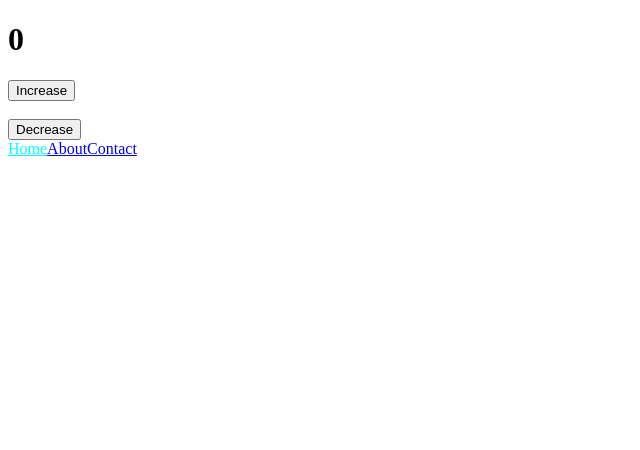
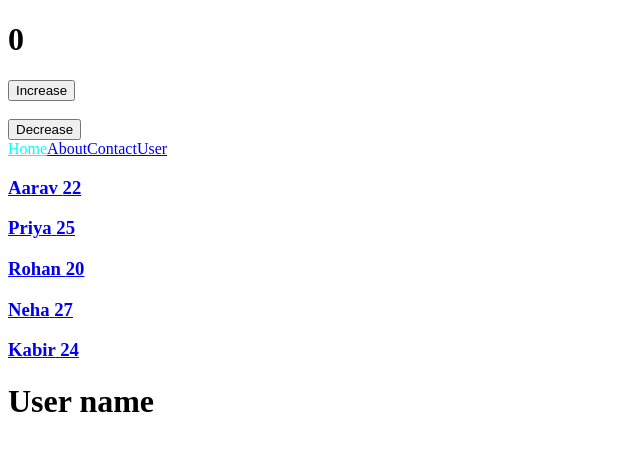
Before and after one commit to elev200806-crypto/React_Final_Thruster, a React (Vite) app in the folder reactRouterAdv/: page /user in a window 1280 px wide. Shown: the top 450 px of the page, without its empty margins (0-640 px from the left). Built offline with nearby package versions, Linux system fonts and the light colour scheme.

Commit message:
Dynamic Routing Completed

```diff
--- a/reactRouterAdv/src/App.jsx
+++ b/reactRouterAdv/src/App.jsx
@@ -4,6 +4,8 @@ import Home from "../../reactRouterDOM/src/pages/home";
 import About from "../../reactRouterDOM/src/pages/about";
 import Contact from "../../reactRouterDOM/src/pages/contact";
 import Navbar from "./components/Navbar";
+import User from "./pages/user";
+import Dynamic from "./pages/Dynamic";
 
 
 
@@ -38,6 +40,8 @@ const App = ()=>{
             <Route path="/home" element={<Home/>} />
             <Route path="/abouts" element={<About/>}/>
             <Route path="/contacts" element={<Contact/>}/>
+            <Route path="/user" element={<User/>}/>
+            <Route path="/user/:id" element={<Dynamic/>}/>
 
         </Routes>
 
--- a/reactRouterAdv/src/components/Navbar.jsx
+++ b/reactRouterAdv/src/components/Navbar.jsx
@@ -12,6 +12,8 @@ const Navbar = ()=>{
             })}to={"/home"}>Home</NavLink>
             <Link to={"/abouts"}>About</Link>
             <Link to={"/contacts"}>Contact</Link>
+            <Link to={"/user/"}>User</Link>
+
         </>
 
     )
--- /dev/null
+++ b/reactRouterAdv/src/pages/Dynamic.jsx
@@ -0,0 +1,16 @@
+import React from
+"react"
+
+
+const Dynamic = ()=>{
+
+    return(
+        <>
+            <h1>Dynamic WINDOW</h1>
+        </>
+
+    )
+
+}
+
+export default Dynamic;
--- /dev/null
+++ b/reactRouterAdv/src/pages/User.jsx
@@ -0,0 +1,35 @@
+import React from "react"
+import { data, Link } from "react-router-dom"
+
+
+const User = () => {
+
+    const users = [
+        { id: 1, name: "Aarav", age: 22, city: "Delhi" },
+        { id: 2, name: "Priya", age: 25, city: "Mumbai" },
+        { id: 3, name: "Rohan", age: 20, city: "Bangalore" },
+        { id: 4, name: "Neha", age: 27, city: "Jaipur" },
+        { id: 5, name: "Kabir", age: 24, city: "Pune" }
+    ];
+
+    return (
+        <>
+
+            {users.map((info) => {
+                return (
+                    <div key={info.id}>
+                        <Link to={`/user/${info.id}`} ><h3>{info.name} {info.age}</h3></Link>
+
+                    </div>
+
+                )
+
+            })}
+            <h1>User name</h1>
+        </>
+
+    )
+
+}
+
+export default User;
```
